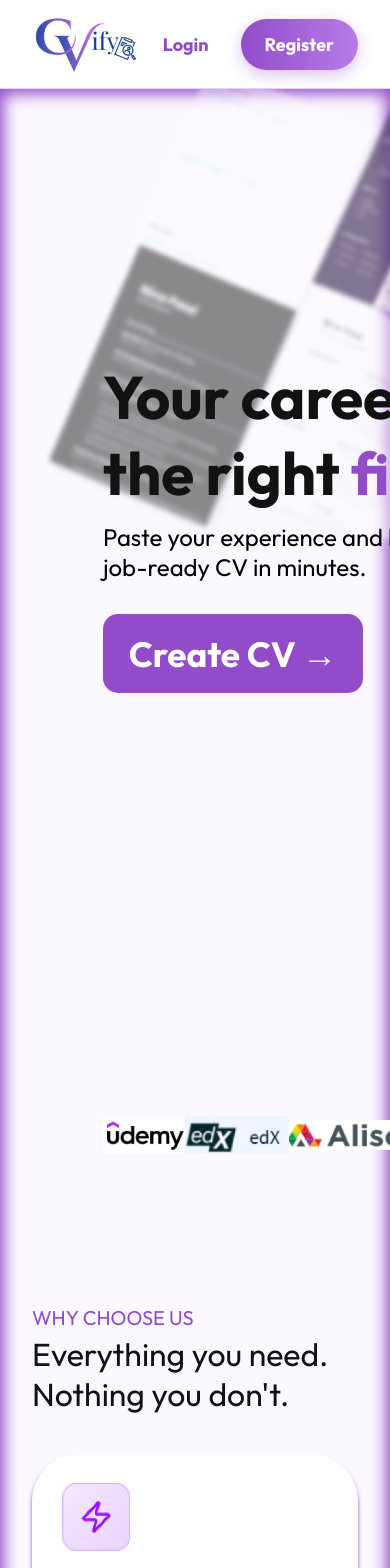
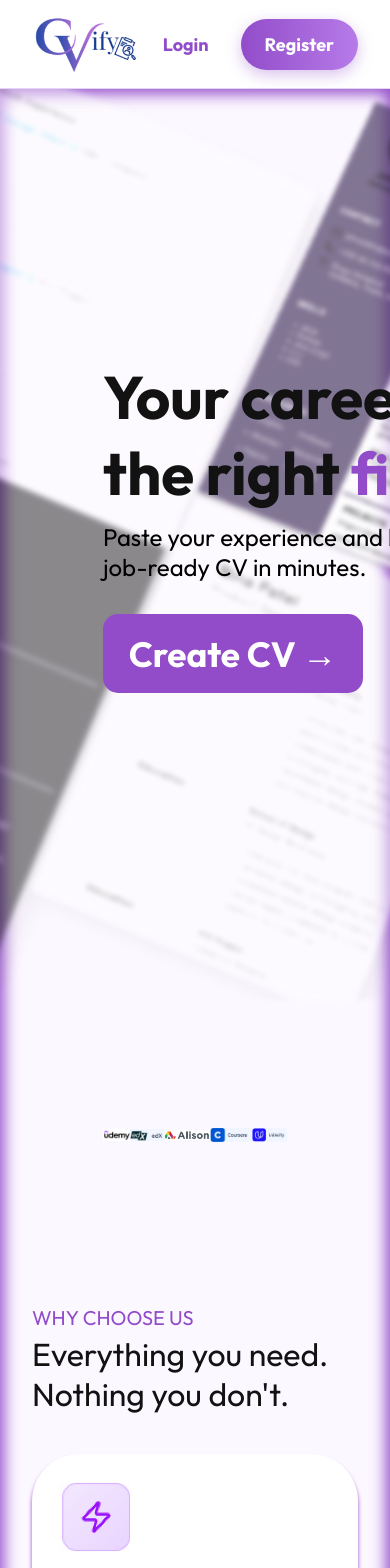
Before and after one commit to emibrahaj/swe302-resumecoverlettergen, a Next.js app in the folder frontend/: page / in a window 390 px wide. Shown: the top 1568 px of the page. Built offline with nearby package versions, Linux system fonts and the light colour scheme.

Commit message:
Add homepage animations

```diff
--- a/frontend/src/app/page.tsx
+++ b/frontend/src/app/page.tsx
@@ -2,8 +2,14 @@
 
 import Image from "next/image";
 import { useRouter } from "next/navigation";
+import { motion } from "framer-motion";
 import Navbar from "../components/Navbar";
 import Footer from "../components/Footer";
+
+const fadeUp = {
+  hidden: { opacity: 0, y: 28 },
+  visible: { opacity: 1, y: 0 },
+};
 
 export default function HomePage() {
   const router = useRouter();
@@ -40,10 +46,22 @@ export default function HomePage() {
   ];
 
   const steps = [
-    "Choose a template",
-    "Choose a template",
-    "Choose a template",
-    "Choose a template",
+    {
+      title: "Choose a template",
+      text: "We offer a variety of simple or more professional templates you can choose from.",
+    },
+    {
+      title: "Add your information",
+      text: "Just fill in the fields about your education, skills and experience, we will make it look professional.",
+    },
+    {
+      title: "Customise the look",
+      text: "Our CV editor offers a variety of styles, fonts, colors and layouts.",
+    },
+    {
+      title: "Download as PDF",
+      text: "Save your draft, and it is ready to use.",
+    },
   ];
 
   const tools = [
@@ -69,80 +87,107 @@ export default function HomePage() {
         {/* Hero */}
         <section className="relative overflow-hidden">
           <div className="relative h-[1120px] w-full overflow-hidden">
-            <div className="absolute left-[103px] top-[270px] z-20 w-[710px]">
+            <motion.div
+              initial={{ opacity: 0, x: -45 }}
+              animate={{ opacity: 1, x: 0 }}
+              transition={{ duration: 0.75, ease: [0.22, 1, 0.36, 1] }}
+              className="absolute left-[103px] top-[270px] z-20 w-[710px]"
+            >
               <h1 className="text-[60px] font-bold leading-[76px] text-[#121212]">
                 Your career starts with the right{" "}
                 <span className="text-[#924CCA]">first impression.</span>
               </h1>
 
-              <p className="mt-[11px] w-[579px] text-[24px] leading-[30px] text-black">
+              <motion.p
+                initial={{ opacity: 0, y: 14 }}
+                animate={{ opacity: 1, y: 0 }}
+                transition={{ delay: 0.2, duration: 0.55 }}
+                className="mt-[11px] w-[579px] text-[24px] leading-[30px] text-black"
+              >
                 Paste your experience and let our AI craft a polished,
                 job-ready CV in minutes.
-              </p>
+              </motion.p>
 
-              <button
+              <motion.button
+                whileHover={{ y: -4, scale: 1.03 }}
+                whileTap={{ scale: 0.96 }}
                 onClick={handleCreateCVClick}
                 className="mt-[32px] h-[79px] w-[260px] rounded-[15px] bg-[#924CCA] text-[35px] font-bold leading-[44px] text-white transition duration-150 hover:bg-[#7a3bb0] active:scale-95 active:shadow-inner"
               >
                 Create CV →
-              </button>
-            </div>
+              </motion.button>
+            </motion.div>
 
+            <motion.div
+              initial={{ opacity: 0, x: 50, rotate: 4 }}
+              animate={{
+                opacity: 1,
+                x: 0,
+                rotate: 0,
+                y: [0, -14, 0],
+              }}
+              transition={{
+                opacity: { duration: 0.75 },
+                x: { duration: 0.75 },
+                rotate: { duration: 0.75 },
+                y: {
+                  duration: 4.5,
+                  repeat: Infinity,
+                  ease: "easeInOut",
+                },
+              }}
+              className="absolute right-[-40px] top-[-35px] z-10 w-[771px]"
+            >
               <Image
                 src="/assets/cvs.png"
                 alt="CV templates preview"
                 width={771}
                 height={946}
                 priority
-              className="absolute right-[-40px] top-[-35px] z-10 w-[771px] object-contain opacity-70 blur-[2.5px]"
+                className="w-full object-contain opacity-70 blur-[2.5px]"
               />
+            </motion.div>
 
-            <div className="absolute left-[103px] right-[103px] top-[1024px] z-30 flex items-center justify-between">
+            <motion.div
+              initial={{ opacity: 0, y: 24 }}
+              animate={{ opacity: 1, y: 0 }}
+              transition={{ delay: 0.45, duration: 0.65 }}
+              className="absolute left-[103px] right-[103px] top-[1024px] z-30 flex items-center justify-between"
+            >
+              {[
+                ["/assets/udemy.png", "Udemy", 119, 55, "h-[38px]"],
+                ["/assets/edX.png", "edX", 166, 60, "h-[38px]"],
+                ["/assets/alison.png", "Alison", 160, 35, "h-[30px]"],
+                ["/assets/coursera.png", "Coursera", 180, 62, "h-[44px]"],
+                ["/assets/udacity.png", "Udacity", 139, 58, "h-[44px]"],
+              ].map(([src, alt, width, height, className]) => (
+                <motion.div
+                  key={String(alt)}
+                  whileHover={{ y: -5, scale: 1.08 }}
+                  transition={{ duration: 0.2 }}
+                >
                   <Image
-                src="/assets/udemy.png"
-                alt="Udemy"
-                width={119}
-                height={55}
-                className="h-[38px] w-auto object-contain"
+                    src={String(src)}
+                    alt={String(alt)}
+                    width={Number(width)}
+                    height={Number(height)}
+                    className={`${String(className)} w-auto object-contain`}
                   />
-
-              <Image
-                src="/assets/edX.png"
-                alt="edX"
-                width={166}
-                height={60}
-                className="h-[38px] w-auto object-contain"
-              />
-
-              <Image
-                src="/assets/alison.png"
-                alt="Alison"
-                width={160}
-                height={35}
-                className="h-[30px] w-auto object-contain"
-              />
-
-              <Image
-                src="/assets/coursera.png"
-                alt="Coursera"
-                width={180}
-                height={62}
-                className="h-[44px] w-auto object-contain"
-              />
-
-              <Image
-                src="/assets/udacity.png"
-                alt="Udacity"
-                width={139}
-                height={58}
-                className="h-[44px] w-auto object-contain"
-              />
-            </div>
+                </motion.div>
+              ))}
+            </motion.div>
           </div>
         </section>
 
         {/* Why choose us */}
         <section id="features" className="px-8 py-24 md:px-[103px]">
+          <motion.div
+            variants={fadeUp}
+            initial="hidden"
+            whileInView="visible"
+            viewport={{ once: true, amount: 0.25 }}
+            transition={{ duration: 0.55 }}
+          >
             <p className="text-[20px] font-normal uppercase leading-[25px] text-[#924CCA]">
               Why choose us
             </p>
@@ -150,21 +195,31 @@ export default function HomePage() {
             <h2 className="mt-1 text-[32px] font-normal leading-tight md:text-[40px]">
               Everything you need. Nothing you don&apos;t.
             </h2>
+          </motion.div>
 
           <div className="mt-10 grid gap-7 md:grid-cols-4">
-            {featuresList.map((feature) => (
-              <div
+            {featuresList.map((feature, index) => (
+              <motion.div
                 key={feature.title}
+                initial={{ opacity: 0, y: 28 }}
+                whileInView={{ opacity: 1, y: 0 }}
+                viewport={{ once: true, amount: 0.2 }}
+                transition={{ duration: 0.45, delay: index * 0.08 }}
+                whileHover={{ y: -8, scale: 1.02 }}
                 className="min-h-[268px] rounded-[47px] bg-white p-7 shadow-[0_4px_4px_#924CCA]"
               >
-                <div className="relative mb-7 h-[70px] w-[70px]">
+                <motion.div
+                  whileHover={{ rotate: 4, scale: 1.08 }}
+                  transition={{ duration: 0.2 }}
+                  className="relative mb-7 h-[70px] w-[70px]"
+                >
                   <Image
                     src={feature.icon}
                     alt=""
                     fill
                     className="object-contain"
                   />
-                </div>
+                </motion.div>
 
                 <h3 className="text-[20px] font-bold leading-[25px]">
                   {feature.title}
@@ -173,42 +228,53 @@ export default function HomePage() {
                 <p className="mt-3 text-[16px] leading-[20px]">
                   {feature.text}
                 </p>
-              </div>
+              </motion.div>
             ))}
           </div>
 
-          <div className="mx-auto mt-12 grid max-w-[771px] grid-cols-3 text-center">
-            <div>
-              <p className="text-[40px] font-bold leading-[50px] text-[#924CCA]">
-                900 +
+          <motion.div
+            initial={{ opacity: 0, y: 24 }}
+            whileInView={{ opacity: 1, y: 0 }}
+            viewport={{ once: true, amount: 0.25 }}
+            transition={{ duration: 0.55 }}
+            className="mx-auto mt-12 grid max-w-[771px] grid-cols-3 text-center"
+          >
+            {[
+              ["900 +", "CVs created"],
+              ["95%", "Interview rate"],
+              ["80 +", "Templates"],
+            ].map(([number, label], index) => (
+              <motion.div
+                key={label}
+                whileHover={{ y: -6, scale: 1.03 }}
+                transition={{ duration: 0.2 }}
+              >
+                <motion.p
+                  initial={{ opacity: 0, y: 12 }}
+                  whileInView={{ opacity: 1, y: 0 }}
+                  viewport={{ once: true }}
+                  transition={{ delay: index * 0.08, duration: 0.4 }}
+                  className="text-[40px] font-bold leading-[50px] text-[#924CCA]"
+                >
+                  {number}
+                </motion.p>
+                <p className="text-[18px] text-black/60 md:text-[20px]">
+                  {label}
                 </p>
-              <p className="text-[18px] text-black/60 md:text-[20px]">
-                CVs created
-              </p>
-            </div>
-
-            <div>
-              <p className="text-[40px] font-bold leading-[50px] text-[#924CCA]">
-                95%
-              </p>
-              <p className="text-[18px] text-black/60 md:text-[20px]">
-                Interview rate
-              </p>
-            </div>
-
-            <div>
-              <p className="text-[40px] font-bold leading-[50px] text-[#924CCA]">
-                80 +
-              </p>
-              <p className="text-[18px] text-black/60 md:text-[20px]">
-                Templates
-              </p>
-            </div>
-          </div>
+              </motion.div>
+            ))}
+          </motion.div>
         </section>
 
         {/* How it works */}
         <section id="templates" className="px-8 py-24 md:px-[103px]">
+          <motion.div
+            variants={fadeUp}
+            initial="hidden"
+            whileInView="visible"
+            viewport={{ once: true, amount: 0.25 }}
+            transition={{ duration: 0.55 }}
+          >
             <p className="text-[20px] font-normal uppercase leading-[25px] text-[#924CCA]">
               How it works
             </p>
@@ -216,33 +282,51 @@ export default function HomePage() {
             <h2 className="mt-1 text-[32px] font-normal leading-tight md:text-[40px]">
               4 easy steps to create a perfect CV.
             </h2>
+          </motion.div>
 
           <div className="mx-auto mt-14 grid max-w-[1069px] gap-14 md:grid-cols-4">
             {steps.map((step, index) => (
-              <div key={index} className="mx-auto w-[202px]">
-                <div className="flex h-[107px] w-[177px] items-center justify-center bg-[#924CCA]">
+              <motion.div
+                key={step.title}
+                initial={{ opacity: 0, y: 35 }}
+                whileInView={{ opacity: 1, y: 0 }}
+                viewport={{ once: true, amount: 0.2 }}
+                transition={{ duration: 0.45, delay: index * 0.08 }}
+                whileHover={{ y: -10 }}
+                className="mx-auto w-[202px]"
+              >
+                <motion.div
+                  whileHover={{ scale: 1.04 }}
+                  className="flex h-[107px] w-[177px] items-center justify-center bg-[#924CCA]"
+                >
                   <span className="text-[60px] font-bold leading-[73px] text-white">
                     0{index + 1}
                   </span>
-                </div>
+                </motion.div>
 
                 <div className="min-h-[294px] w-[177px] bg-[#A86CD7]/20 px-3 pt-8 shadow-[0_20px_60px_rgba(168,108,215,0.55)]">
                   <h3 className="text-[23px] font-bold leading-[29px]">
-                    {step}
+                    {step.title}
                   </h3>
 
                   <p className="mt-8 text-[18px] leading-[23px]">
-                    We offer a variety of simple or more professional templates
-                    you can choose from.
+                    {step.text}
                   </p>
                 </div>
-              </div>
+              </motion.div>
             ))}
           </div>
         </section>
 
         {/* Testimonials */}
         <section className="relative px-8 py-24 md:px-[103px]">
+          <motion.div
+            variants={fadeUp}
+            initial="hidden"
+            whileInView="visible"
+            viewport={{ once: true, amount: 0.25 }}
+            transition={{ duration: 0.55 }}
+          >
             <p className="text-[20px] font-normal uppercase leading-[25px] text-[#924CCA]">
               Testimonials
             </p>
@@ -250,19 +334,33 @@ export default function HomePage() {
             <h2 className="mt-1 text-[32px] font-normal leading-tight md:text-[40px]">
               Fresh grads. Real results.
             </h2>
+          </motion.div>
 
-          <button className="absolute left-2 top-[260px] hidden text-6xl md:block">
+          <motion.button
+            whileHover={{ x: -4, scale: 1.08 }}
+            whileTap={{ scale: 0.95 }}
+            className="absolute left-2 top-[260px] hidden text-6xl md:block"
+          >
             ◀
-          </button>
+          </motion.button>
 
-          <button className="absolute right-2 top-[260px] hidden text-6xl md:block">
+          <motion.button
+            whileHover={{ x: 4, scale: 1.08 }}
+            whileTap={{ scale: 0.95 }}
+            className="absolute right-2 top-[260px] hidden text-6xl md:block"
+          >
             ▶
-          </button>
+          </motion.button>
 
           <div className="mt-14 grid gap-10 md:grid-cols-3">
-            {[1, 2, 3].map((item) => (
-              <div
+            {[1, 2, 3].map((item, index) => (
+              <motion.div
                 key={item}
+                initial={{ opacity: 0, y: 28 }}
+                whileInView={{ opacity: 1, y: 0 }}
+                viewport={{ once: true, amount: 0.25 }}
+                transition={{ duration: 0.45, delay: index * 0.08 }}
+                whileHover={{ y: -8, scale: 1.02 }}
                 className="min-h-[144px] rounded-[47px] bg-white px-12 py-4 shadow-[0_4px_4px_#924CCA]"
               >
                 <p className="text-[25px] leading-[32px] text-[#924CCA]">
@@ -279,13 +377,20 @@ export default function HomePage() {
                   <br />
                   BSc Computer Science, 2025
                 </p>
-              </div>
+              </motion.div>
             ))}
           </div>
         </section>
 
         {/* Smart tools */}
         <section id="jobs" className="px-8 py-24 md:px-[103px]">
+          <motion.div
+            variants={fadeUp}
+            initial="hidden"
+            whileInView="visible"
+            viewport={{ once: true, amount: 0.25 }}
+            transition={{ duration: 0.55 }}
+          >
             <p className="text-[20px] font-normal uppercase leading-[25px] text-[#924CCA]">
               Features
             </p>
@@ -293,29 +398,40 @@ export default function HomePage() {
             <h2 className="mt-1 text-[32px] font-normal leading-tight md:text-[40px]">
               Smart tools for job success!
             </h2>
+          </motion.div>
 
           <div className="mt-14 grid gap-12 md:grid-cols-3">
-            {tools.map((tool) => (
-              <div
+            {tools.map((tool, index) => (
+              <motion.div
                 key={tool.title}
+                initial={{ opacity: 0, y: 28 }}
+                whileInView={{ opacity: 1, y: 0 }}
+                viewport={{ once: true, amount: 0.25 }}
+                transition={{ duration: 0.45, delay: index * 0.08 }}
+                whileHover={{ y: -8, scale: 1.02 }}
                 className="min-h-[232px] rounded-[47px] bg-white px-8 py-9 text-center shadow-[0_4px_4px_#924CCA]"
               >
-                <h3 className="mx-auto w-fit rounded-[20px] bg-[rgba(226,190,255,0.11)] px-7 py-2 text-[22px] leading-[30px] shadow-[inset_0_0_4px_2px_#924CCA] md:text-[24px]">
+                <motion.h3
+                  whileHover={{ scale: 1.03 }}
+                  className="mx-auto w-fit rounded-[20px] bg-[rgba(226,190,255,0.11)] px-7 py-2 text-[22px] leading-[30px] shadow-[inset_0_0_4px_2px_#924CCA] md:text-[24px]"
+                >
                   {tool.title}
-                </h3>
+                </motion.h3>
 
                 <p className="mt-7 text-[18px] leading-[23px]">{tool.text}</p>
-              </div>
+              </motion.div>
             ))}
           </div>
 
           <div className="mt-20 text-center">
-            <button
+            <motion.button
+              whileHover={{ y: -4, scale: 1.03 }}
+              whileTap={{ scale: 0.96 }}
               onClick={handleSeePlansClick}
               className="rounded-[15px] bg-[#924CCA] px-16 py-3 text-[24px] leading-[30px] text-white transition hover:opacity-90"
             >
               See our plans
-            </button>
+            </motion.button>
           </div>
         </section>
       </div>
```
Lines whose indentation alone changed are shown as unchanged.
